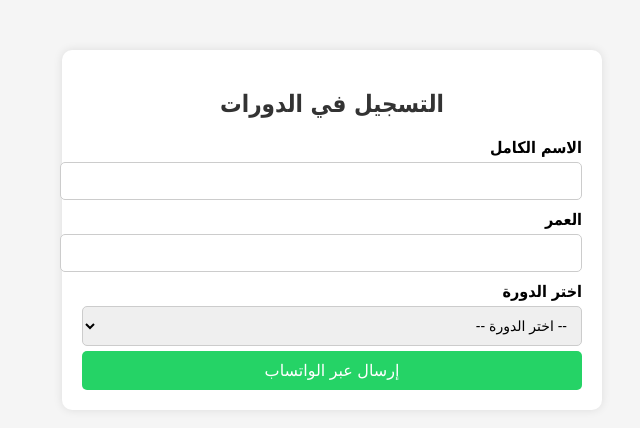
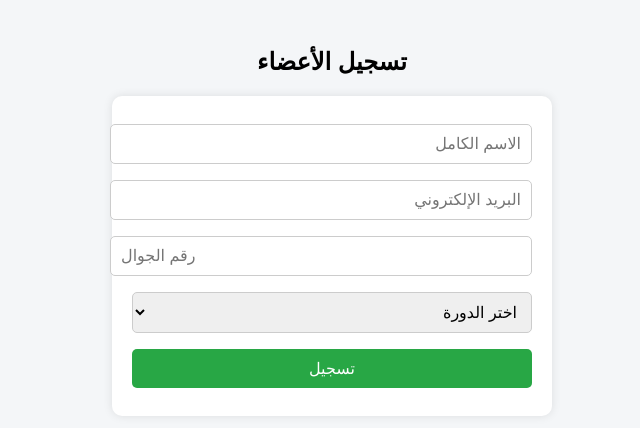
Before and after one commit to Youssefteacher/Alasmari_Courses, a plain HTML site: page register.html in a window 1280 px wide. Shown: the whole page, without its empty margins (308-948 px from the left). Drawn offline with Linux system fonts and the light colour scheme.

Commit message:
Update register.html

```diff
--- a/register.html
+++ b/register.html
@@ -2,86 +2,107 @@
 <html lang="ar" dir="rtl">
 <head>
     <meta charset="UTF-8">
-<title>التسجيل في الدورات</title>
+    <meta name="viewport" content="width=device-width, initial-scale=1.0">
+    <title>تسجيل الأعضاء</title>
     <style>
         body {
-        font-family: Tahoma, Arial, sans-serif;
-        background-color: #f5f5f5;
-        margin: 0;
-        padding: 0;
+            font-family: Arial, sans-serif;
+            background-color: #f4f6f8;
+            direction: rtl;
+            text-align: center;
+            padding: 20px;
         }
-    .container {
-        max-width: 500px;
-        margin: 50px auto;
+        .form-container {
+            max-width: 400px;
             background: white;
             padding: 20px;
             border-radius: 10px;
+            margin: auto;
             box-shadow: 0 0 10px rgba(0,0,0,0.1);
-    }
-    h2 {
-        text-align: center;
-        color: #333;
-    }
-    label {
-        font-weight: bold;
-        display: block;
-        margin-top: 10px;
         }
         input, select, button {
             width: 100%;
             padding: 10px;
-        margin-top: 5px;
+            margin: 8px 0;
             border-radius: 5px;
             border: 1px solid #ccc;
-        font-size: 14px;
+            font-size: 16px;
         }
         button {
-        background-color: #25D366;
+            background-color: #28a745;
             color: white;
             border: none;
-        font-size: 16px;
             cursor: pointer;
         }
         button:hover {
-        background-color: #1ebd5a;
+            background-color: #218838;
         }
     </style>
 </head>
 <body>
 
-<div class="container">
-    <h2>التسجيل في الدورات</h2>
+    <h2>تسجيل الأعضاء</h2>
+    <div class="form-container">
         <form id="registerForm">
-        <label>الاسم الكامل</label>
-        <input type="text" id="name" required>
-
-        <label>العمر</label>
-        <input type="number" id="age" required>
-
-        <label>اختر الدورة</label>
+            <input type="text" id="name" placeholder="الاسم الكامل" required>
+            <input type="email" id="email" placeholder="البريد الإلكتروني" required>
+            <input type="tel" id="phone" placeholder="رقم الجوال" required>
             <select id="course" required>
-            <option value="">-- اختر الدورة --</option>
-            <option>دورات تأسيس من الحروف من الصفر للأولاد والرجال من عمر 14سنة وحتى 65سنة مع المدرب محمد الأسمري</option>
-            <option>دورات مستوى متوسط من تكوين الجمل وأساسيات المحادثات للأولاد والرجال من عمر 14سنة وحتى 65سنة مع المدرب يوسف الأسمري</option>
-            <option>دورات تأسيس من الحروف للأطفال من عمر 5 سنوات وحتى 13سنة مع المدربة رحاب الأسمري</option>
-            <option>دورات مستويات متوسط ومتقدم للأطفال من عمر 7 سنوات وحتى 13سنة مع المدربة ريم الأسمري</option>
-            <option>دورات مستويات من الصفر وحتى المستوى المتقدم للبنات والنساء فقط من عمر 14سنة وحتى 65 سنة مع المدربة ريم الأسمري</option>
+                <option value="">اختر الدورة</option>
+                <option>تأسيس من الحروف (للأولاد والرجال)</option>
+                <option>مستوى متوسط (للأولاد والرجال)</option>
+                <option>تأسيس للأطفال</option>
+                <option>متوسط ومتقدم للأطفال</option>
+                <option>من الصفر إلى المتقدم (للبنات والنساء)</option>
             </select>
-
-        <button type="submit">إرسال عبر الواتساب</button>
+            <button type="submit">تسجيل</button>
         </form>
     </div>
 
+    <!-- Firebase SDK -->
+    <script src="https://www.gstatic.com/firebasejs/10.8.0/firebase-app.js"></script>
+    <script src="https://www.gstatic.com/firebasejs/10.8.0/firebase-database.js"></script>
+
     <script>
-document.getElementById("registerForm").addEventListener("submit", function(e) {
+        // ⚠️ ضع بيانات Firebase الحقيقية هنا
+        const firebaseConfig = {
+            apiKey: "YOUR_API_KEY",
+            authDomain: "YOUR_PROJECT_ID.firebaseapp.com",
+            databaseURL: "https://YOUR_PROJECT_ID-default-rtdb.firebaseio.com",
+            projectId: "YOUR_PROJECT_ID",
+            storageBucket: "YOUR_PROJECT_ID.appspot.com",
+            messagingSenderId: "YOUR_SENDER_ID",
+            appId: "YOUR_APP_ID"
+        };
+
+        // تشغيل Firebase
+        firebase.initializeApp(firebaseConfig);
+        const database = firebase.database();
+
+        // إرسال البيانات عند التسجيل
+        document.getElementById("registerForm").addEventListener("submit", function(e){
             e.preventDefault();
-    var name = document.getElementById("name").value;
-    var age = document.getElementById("age").value;
-    var course = document.getElementById("course").value;
-    var phone = "00966553231285";
-    var message = `السلام عليكم،\nاسمي: ${name}\nعمري: ${age}\nأرغب بالتسجيل في:\n${course}`;
-    var url = `https://wa.me/${phone}?text=${encodeURIComponent(message)}`;
-    window.open(url, "_blank");
+
+            const name = document.getElementById("name").value;
+            const email = document.getElementById("email").value;
+            const phone = document.getElementById("phone").value;
+            const course = document.getElementById("course").value;
+
+            const newRef = database.ref("members").push();
+            newRef.set({
+                name: name,
+                email: email,
+                phone: phone,
+                course: course,
+                date: new Date().toLocaleString()
+            })
+            .then(() => {
+                alert("✅ تم التسجيل بنجاح!");
+                document.getElementById("registerForm").reset();
+            })
+            .catch(error => {
+                alert("❌ حدث خطأ: " + error);
+            });
         });
     </script>
 
```
Lines whose indentation alone changed are shown as unchanged.
